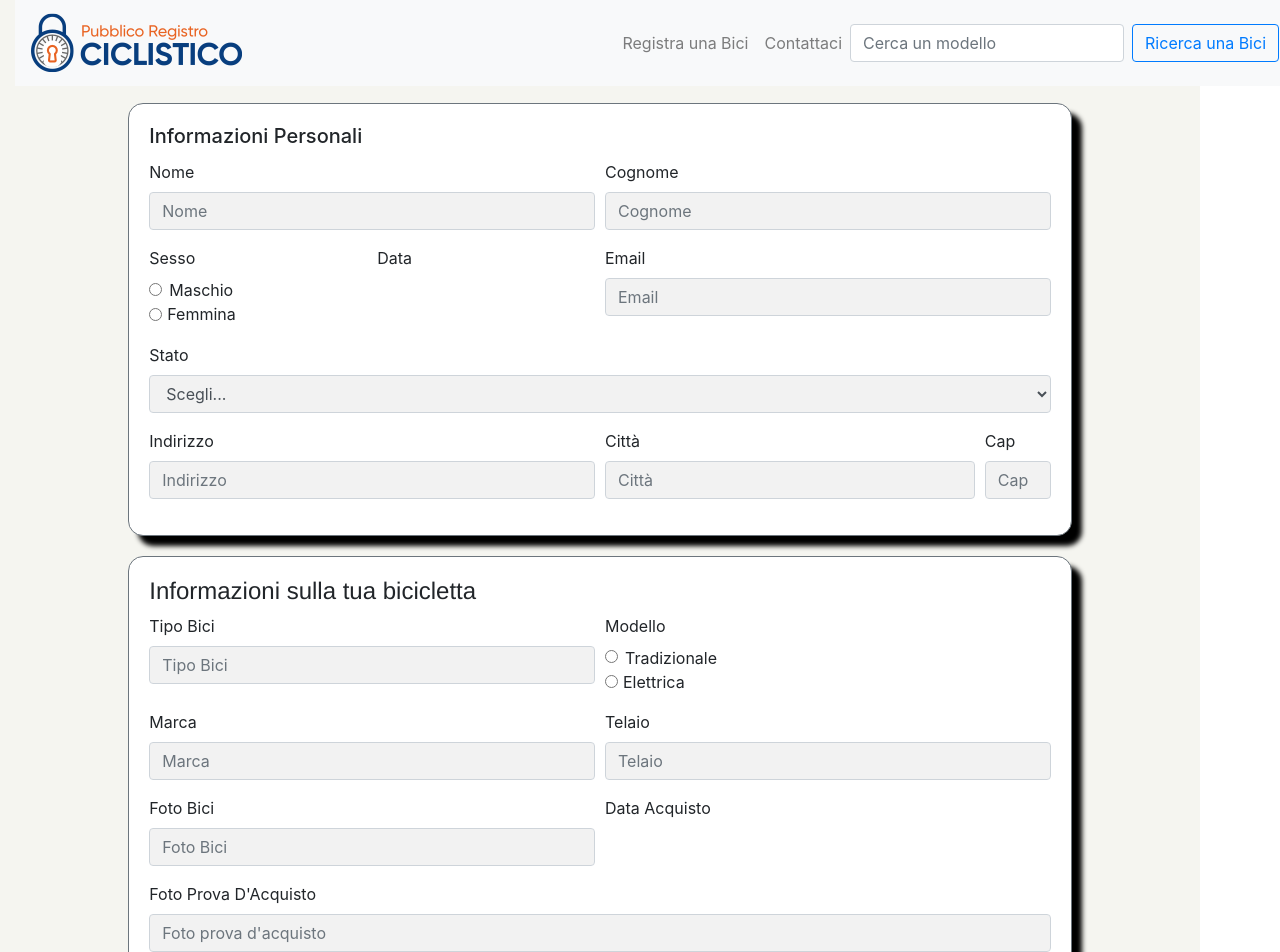
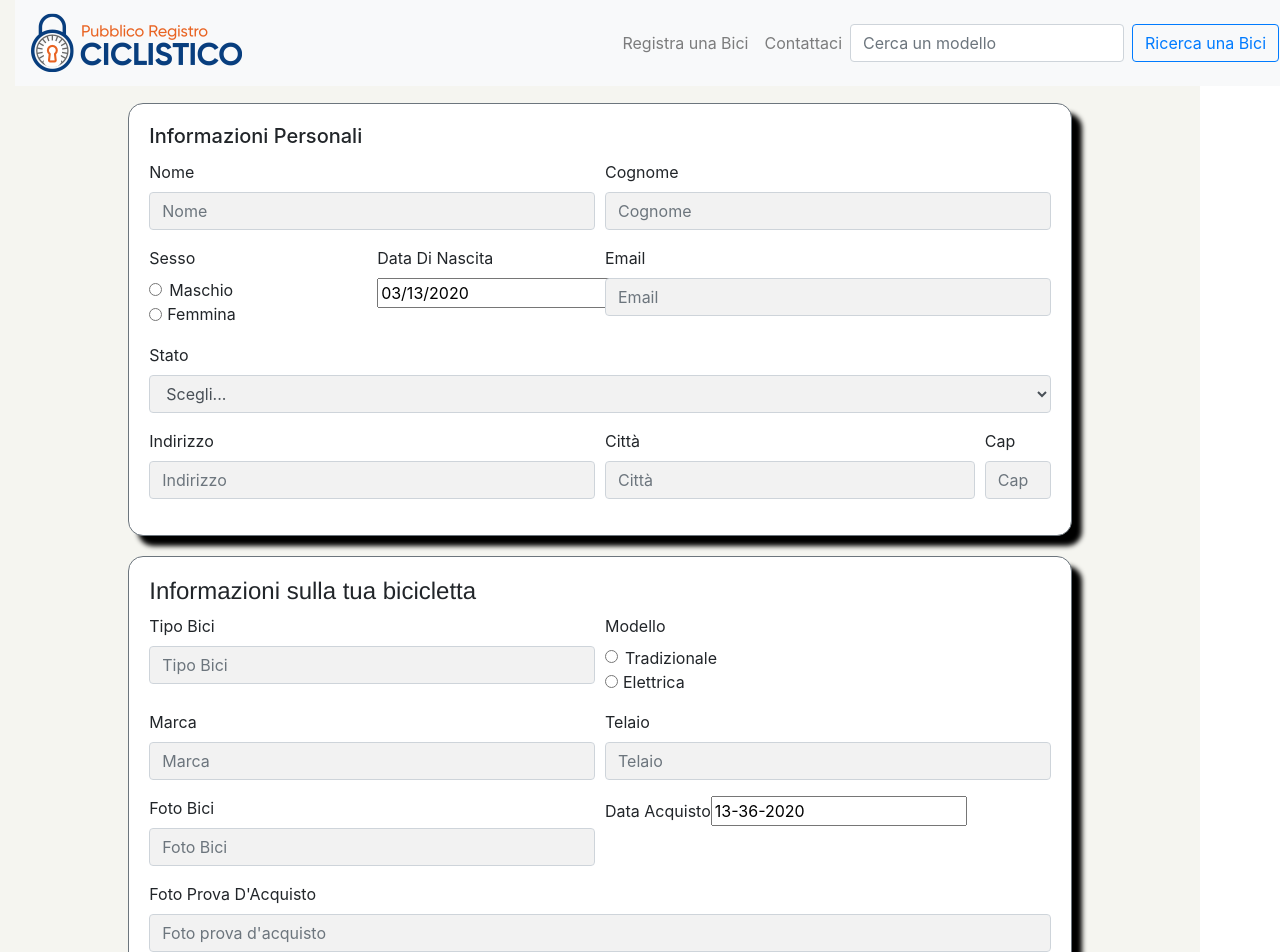
Before and after one commit to kevinappoggetti/pubblico-registro-ciclistico, a React (Create React App) app: page /registrabici in a window 1280 px wide. Shown: the top 952 px of the page. Built offline with nearby package versions, Linux system fonts and the light colour scheme.

Commit message:
DatePicker inserito ma da migliorare

```diff
--- a/src/RegistraBici.js
+++ b/src/RegistraBici.js
@@ -2,6 +2,8 @@ import React,{Component} from 'react';
 import {ButtonToolbar, Button, Form, Col, Container, Card, InputGroup, Modal} from 'react-bootstrap';
 import styled from 'styled-components';
 import './App.css';
+import DatePicker from "react-datepicker";
+import "react-datepicker/dist/react-datepicker.css";
 
 export class RegistraBici extends Component {
 
@@ -14,7 +16,7 @@ export class RegistraBici extends Component {
     nome:'',
     cognome:'',
     sesso:'',
-    datadinascita:'',
+    datadinascita:new Date(),
     email:'',
     stato:'',
     indirizzo:'',
@@ -25,10 +27,11 @@ export class RegistraBici extends Component {
     marca:'',
     telaio:'',
     fotobici:'',
-    datadiacquisto:'',
+    datadiacquisto:new Date(),
     fotoprovadiacquisto:'',
     segniparticolari:'',
-    fotosegniparticolari:''
+    fotosegniparticolari:'',
+    datadiacquistoString:''
   }
 
   showModal = ()=> {
@@ -46,6 +49,42 @@ export class RegistraBici extends Component {
 
   hideModalHash=()=>{
     this.setState({showHash:false});
+  }
+
+  handleNomeChange=(e) => {
+   this.setState({nome: e.target.value});
+  }
+
+  handleCognomeChange=(e) => {
+   this.setState({cognome: e.target.value});
+  }
+
+  handleSessoChange=(e) => {
+   this.setState({sesso: e.target.value});
+  }
+
+  handleDataDiNascitaChange=(e) => {
+   this.setState({datadinascita: e.target.value});
+  }
+
+  handleEmailChange=(e) => {
+   this.setState({email: e.target.value});
+  }
+
+  handleStatoChange=(e) => {
+   this.setState({stato: e.target.value});
+  }
+
+  handleIndirizzoChange=(e) => {
+   this.setState({indirizzo: e.target.value});
+  }
+
+  handleCittaChange=(e) => {
+   this.setState({citta: e.target.value});
+  }
+
+  handleCapChange=(e) => {
+   this.setState({cap: e.target.value});
   }
 
   handleTipoBiciChange=(e) => {
@@ -100,10 +139,25 @@ export class RegistraBici extends Component {
     const hashHex = hashArray.map(b => ('00' + b.toString(16)).slice(-2)).join('');
     this.setState({hash:hashHex,show:false});
     this.showModalHash();
+    console.log("nome "+this.state.nome);
+    console.log("Data di nascita"+this.state.datadinascita.toString());
+    console.log("Data stringa " +this.state.datadiacquisto);
 
     //hideModal();
   }
 
+  handleChangeDataDiAcquisto = date => {
+    this.setState({
+      datadiacquisto: date,
+      datadiacquistoString: date.toString
+    });
+  };
+
+  handleChangeDataDiNascita = date => {
+      this.setState({
+        datadinascita: date
+      });
+    };
 
   render(){
     //Modal variables
@@ -116,36 +170,42 @@ export class RegistraBici extends Component {
               <Form>
                 <Card.Title>Informazioni Personali</Card.Title>
                 <Form.Row>
-                  <Form.Group as={Col} >
+                  <Form.Group onChange={this.handleNomeChange} as={Col} >
                     <Form.Label>Nome</Form.Label>
                     <Form.Control id="classicFieldNome"placeholder="Nome" />
                   </Form.Group>
 
-                  < Form.Group as={Col} >
+                  < Form.Group onChange={this.handleCognomeChange} as={Col} >
                     <Form.Label>Cognome</Form.Label>
                     <Form.Control id="classicFieldCognome" placeholder="Cognome" />
                     </Form.Group>
                   </Form.Row>
 
                   <Form.Row>
-                    <Form.Group as={Col} md="3" >
+                    <Form.Group onChange={this.handleSessoChange} as={Col} md="3" >
                       <Form.Label>Sesso</Form.Label>
                         <Form.Check  type="radio" name="options" label = "Maschio" id="inline-radio-1" />
                         <Form.Check inline type="radio" name="options" label = "Femmina" id="inline-radio-2"/>
                     </Form.Group>
 
-                    <Form.Group as={Col} md="3" >
-                      <Form.Label>Data</Form.Label>
+                    <Form.Group onChange={this.handleDataDiNascitaChange} as={Col} md="3" >
+                      <Form.Label>Data Di Nascita</Form.Label>
+                      <DatePicker
+                        disableClock={true}
+
+                        selected={this.state.datadinascita}
+                        onChange={this.handleChangeDataDiNascita}
+                      />
                     </Form.Group>
 
-                    <Form.Group as={Col} md="6" >
+                    <Form.Group onChange={this.handleEmailChange} as={Col} md="6" >
                       <Form.Label>Email</Form.Label>
                       <Form.Control id="classicFieldEmail" type="email" placeholder="Email" />
                     </Form.Group>
                   </Form.Row>
 
                   <Form.Row>
-                    <Form.Group as={Col} >
+                    <Form.Group onChange={this.handleStatoChange} as={Col} >
                       <Form.Label>Stato</Form.Label>
                       <Form.Control id="classicFieldStato" as="select">
                         <option>Scegli...</option>
@@ -155,19 +215,18 @@ export class RegistraBici extends Component {
                   </Form.Row>
 
                   <Form.Row>
-                    <Form.Group as ={Col} md="6" >
+                    <Form.Group onChange={this.handleIndirizzoChange} as ={Col} md="6" >
                       <Form.Label>Indirizzo</Form.Label>
                       <Form.Control id="classicFieldIndirizzo" placeholder="Indirizzo" />
                     </Form.Group>
 
-                    <Form.Group as={Col} md="5">
+                    <Form.Group onChange={this.handleCittaChange} as={Col} md="5">
                       <Form.Label>Città</Form.Label>
                       <Form.Control id="classicFieldCitta" placeholder="Città" />
                     </Form.Group>
 
-                    <Form.Group as={Col} md="1" >
+                    <Form.Group onChange={this.handleCapChange} as={Col} md="1" >
                       <Form.Label>Cap</Form.Label>
-
                       <Form.Control id="classicFieldCap" placeholder="Cap"/>
                       </Form.Group>
                   </Form.Row>
@@ -181,14 +240,13 @@ export class RegistraBici extends Component {
               <Card.Body>
                 <Form>
                 <h4>Informazioni sulla tua bicicletta</h4>
-
                   <Form.Row>
                     <Form.Group onChange={this.handleTipoBiciChange} as={Col} md="6" >
                       <Form.Label>Tipo Bici</Form.Label>
                       <Form.Control id="classicFieldTipoBici" placeholder="Tipo Bici" />
                     </Form.Group>
 
-                    <Form.Group onChange={this.handleModelloChange}as={Col} md="6">
+                    <Form.Group onChange={this.handleModelloChange} as={Col} md="6">
                       <Form.Label>Modello</Form.Label>
                       <Form.Check type="radio" name="biciradio" value="Tradizionale" label = "Tradizionale" id="Tradizionale" />
                       <Form.Check inline type="radio" name="biciradio" value="Elettrica" label = "Elettrica" id="Elettrica"/>
@@ -215,6 +273,12 @@ export class RegistraBici extends Component {
 
                     <Form.Group onChange={this.handleDataDiAcquistoChange} as={Col} md="6" >
                       <Form.Label>Data Acquisto</Form.Label>
+                      <DatePicker
+                        selected={this.state.datadiacquisto}
+                        onChange={this.handleChangeDataDiAcquisto}
+                        dateFormat="dd-mm-yyyy"
+                        placeholderText="Data"
+                      />
                     </Form.Group>
                   </Form.Row>
 
@@ -241,7 +305,6 @@ export class RegistraBici extends Component {
                       <Form.Check type="checkbox" label="Accetto termini e Condizioni d'uso" />
                     </Form.Group>
                   </Form.Row>
-
 
                   <Button variant="outline-primary" onClick={this.showModal} >
                     Registra la tua Bici!
```
